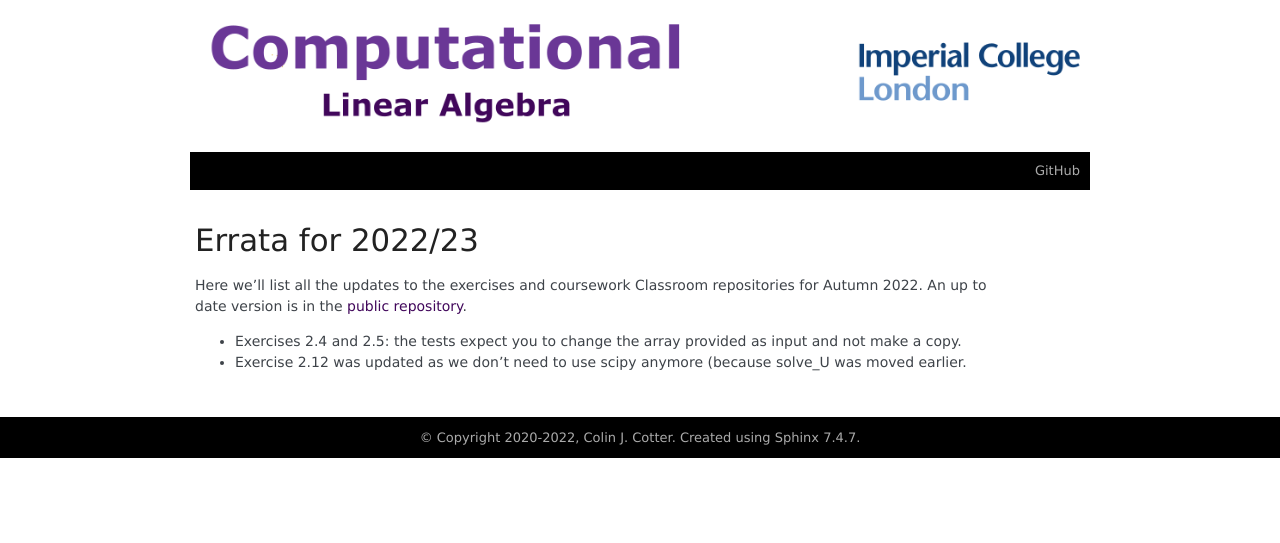
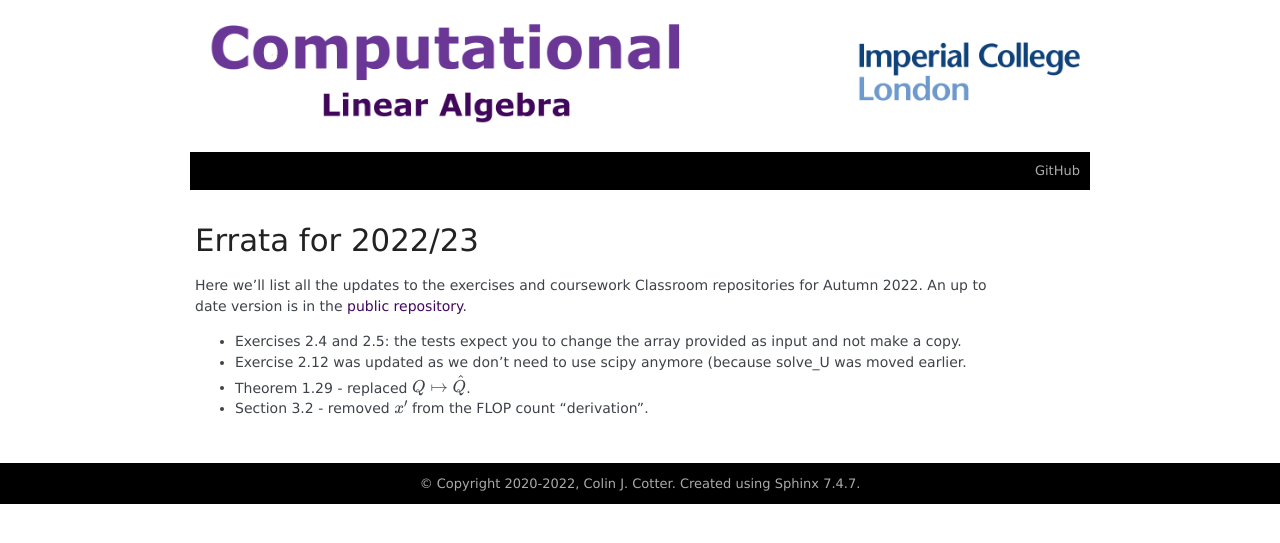
Before and after one commit to comp-lin-alg/comp-lin-alg-course, a Sphinx documentation site: the page built from doc/source/errata.rst, in a window 1280 px wide. Shown: the top 543 px of the page. Built offline with Sphinx 7.4.7, drawn with Linux system fonts in a browser that asks for light colours; formulas are drawn with MathJax 3; pages that are not in the unit, such as notebooks, are missing from menus.

Commit message:
fix typos

```diff
--- a/doc/source/L1_preliminaries.rst
+++ b/doc/source/L1_preliminaries.rst
@@ -891,7 +891,7 @@
 
 .. proof:theorem::
 
-   `P=P^*` if and only if `Q` is orthogonal.
+   `P=P^*` if and only if `\hat{Q}` is orthogonal.
 
 .. proof:exercise::
 
--- a/doc/source/L3_analysing_algorithms.rst
+++ b/doc/source/L3_analysing_algorithms.rst
@@ -1,3 +1,4 @@
+
 .. default-role:: math
 
 Analysing algorithms
@@ -74,7 +75,7 @@
    .. math::
 
       N_{\mbox{FLOPS}} \sim \sum_{i=1}^n \sum_{j=i+1}^n 4m
-      \sim 4m \int_0^n \int_{x}^n x'\,d x' \,d x
+      \sim 4m \int_0^n \int_{x}^n \,d x' \,d x
       = 4m\frac{n^2}{2} = 2mn^2,
 
 as suggested above.
--- a/doc/source/errata.rst
+++ b/doc/source/errata.rst
@@ -13,3 +13,7 @@
 
 * Exercise 2.12 was updated as we don't need to use scipy anymore (because
   solve\_U was moved earlier.
+
+* Theorem 1.29 - replaced `Q\mapsto \hat{Q}`.
+
+* Section 3.2 - removed `x'` from the FLOP count "derivation".
```
